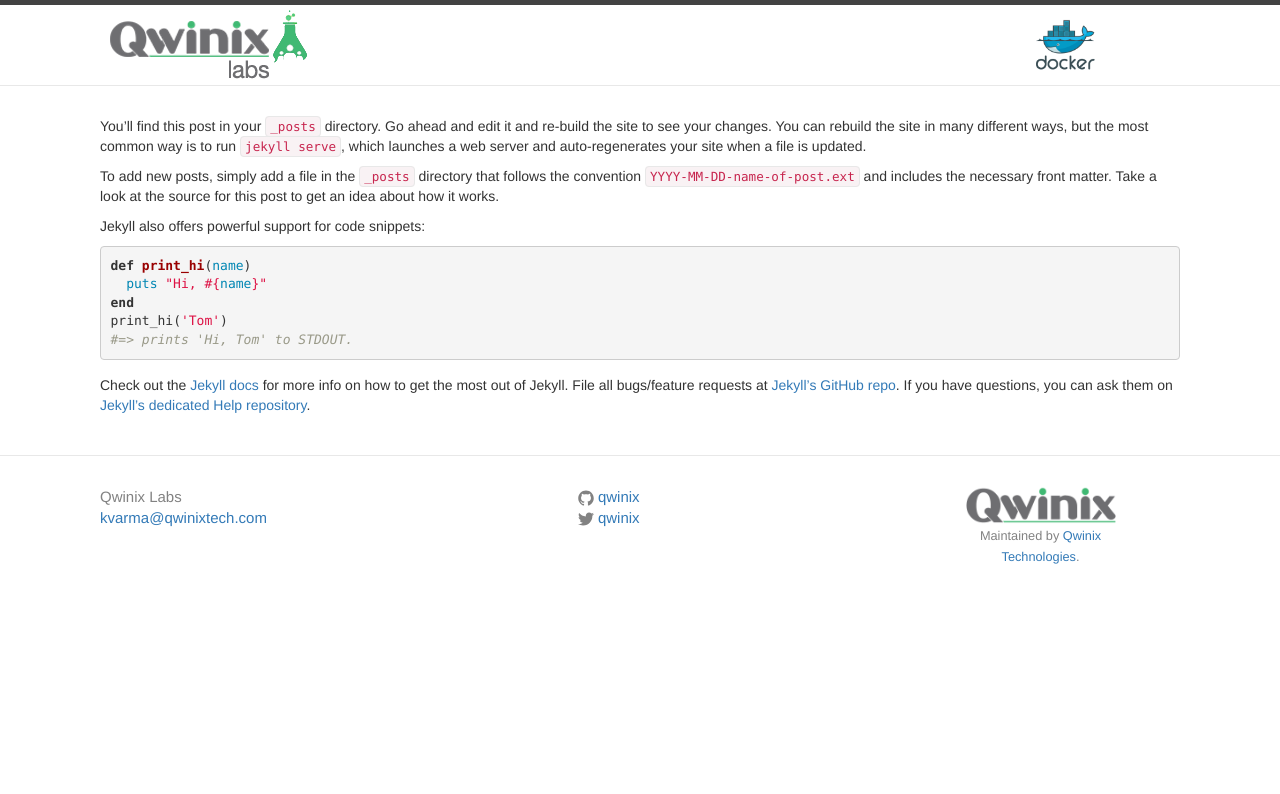
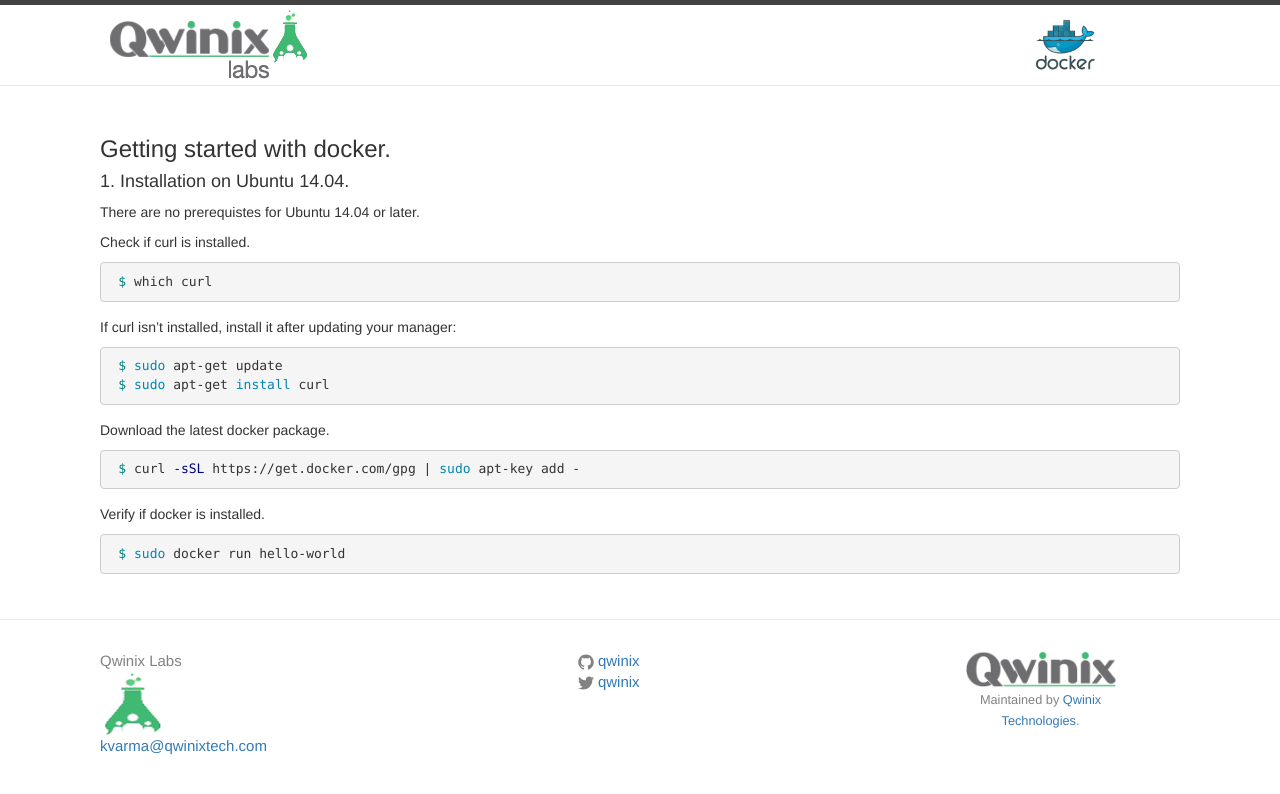
Before and after one commit to kratikQwinix/qwinix-labs-docs, a Jekyll site: the page built from _posts/2015-9-18-introduction-to-docker.markdown, in a window 1280 px wide. Shown: the top 794 px of the page. Built offline with Jekyll 4.4.1, drawn with Linux system fonts in a browser that asks for light colours; nearby versions of some CDN libraries; a style sheet for code colours, icons or effects is not loaded.

Commit message:
intro and icons

```diff
--- a/_includes/footer.html
+++ b/_includes/footer.html
@@ -5,7 +5,7 @@
 
       <div class="footer-col  footer-col-3">
         <ul class="contact-list">
-          <li>{{ site.title }}</li>
+          <li>{{ site.title }}</li><img src="{{site.baseurl}}images/qlabslogo_64x64.png">
           <li><a href="mailto:{{ site.email }}">{{ site.email }}</a></li>
         </ul>
       </div>
--- a/_includes/head.html
+++ b/_includes/head.html
@@ -10,7 +10,7 @@
   <link rel="canonical" href="{{ page.url | replace:'index.html','' | prepend: site.baseurl | prepend: site.url }}">
   <link rel="alternate" type="application/rss+xml" title="{{ site.title }}" href="{{ "/feed.xml" | prepend: site.baseurl | prepend: site.url }}" />
 
-  <link rel="shortcut icon" href="{{site.baseurl}}images/favicon.png" />
+  <link rel="shortcut icon" href="{{site.baseurl}}images/qlabs_logo.ico" />
 
   <!-- Bootstrap  -->
 	<!-- Latest compiled and minified CSS -->
--- a/_posts/2015-9-18-introduction-to-docker.markdown
+++ b/_posts/2015-9-18-introduction-to-docker.markdown
@@ -4,23 +4,33 @@
 date:   2015-09-17 12:53:32
 categories: docker part-1
 ---
+### Getting started with docker.
 
-You’ll find this post in your `_posts` directory. Go ahead and edit it and re-build the site to see your changes. You can rebuild the site in many different ways, but the most common way is to run `jekyll serve`, which launches a web server and auto-regenerates your site when a file is updated.
+#### 1. Installation on Ubuntu 14.04.
 
-To add new posts, simply add a file in the `_posts` directory that follows the convention `YYYY-MM-DD-name-of-post.ext` and includes the necessary front matter. Take a look at the source for this post to get an idea about how it works.
+There are no prerequistes for Ubuntu 14.04 or later.
 
-Jekyll also offers powerful support for code snippets:
+Check if curl is installed.
 
-{% highlight ruby %}
-def print_hi(name)
-  puts "Hi, #{name}"
-end
-print_hi('Tom')
-#=> prints 'Hi, Tom' to STDOUT.
+{% highlight sh %}
+ $ which curl
 {% endhighlight %}
 
-Check out the [Jekyll docs][jekyll] for more info on how to get the most out of Jekyll. File all bugs/feature requests at [Jekyll’s GitHub repo][jekyll-gh]. If you have questions, you can ask them on [Jekyll’s dedicated Help repository][jekyll-help].
+If curl isn’t installed, install it after updating your manager:
 
-[jekyll]:      http://jekyllrb.com
-[jekyll-gh]:   https://github.com/jekyll/jekyll
-[jekyll-help]: https://github.com/jekyll/jekyll-help
+{% highlight sh %}
+ $ sudo apt-get update
+ $ sudo apt-get install curl
+{% endhighlight %}
+
+Download the latest docker package.
+
+{% highlight sh %}
+ $ curl -sSL https://get.docker.com/gpg | sudo apt-key add -
+{% endhighlight %}
+
+Verify if docker is installed.
+
+{% highlight sh %}
+ $ sudo docker run hello-world
+{% endhighlight %}
```
Also changed, not shown: images/qlabs_logo.ico (added), images/qlabslogo_64x64.png (added).
